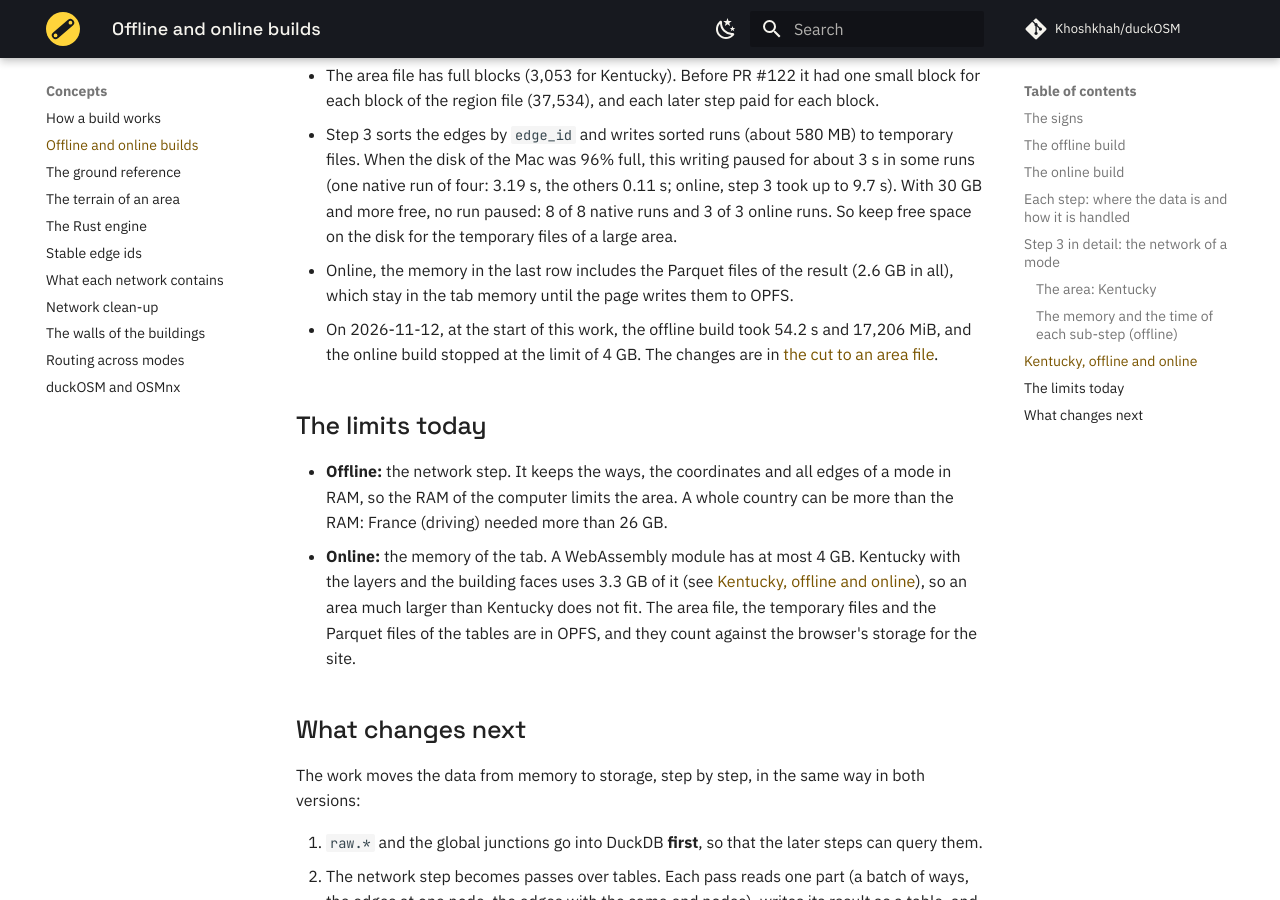
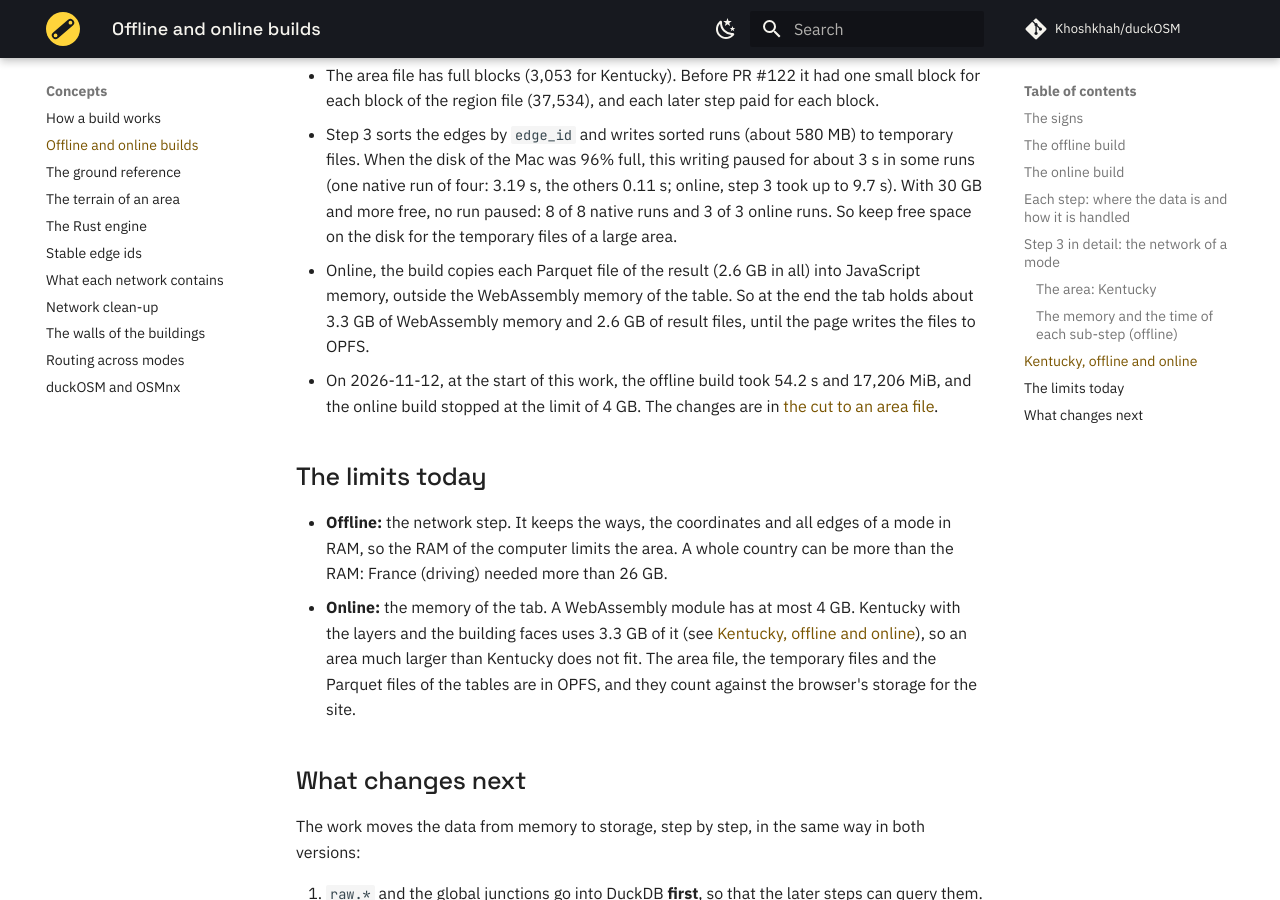
Before and after one commit to Khoshkhah/duckOSM, an MkDocs documentation site: the page built from docs/concepts/offline-online.md, in a window 1280 px wide and 900 px high, scrolled down 14706 px. Built offline with MkDocs 1.6.1 and Material for MkDocs 9.7.7, drawn with Linux system fonts in a browser that asks for light colours; comment, search, counter and statistics services are not loaded.

Commit message:
Docs: the result files are in JavaScript memory, not in the WebAssembly memory
Co-Authored-By: Claude Opus 5.5 <noreply@anthropic.com>

```diff
--- a/docs/concepts/offline-online.md
+++ b/docs/concepts/offline-online.md
@@ -269,8 +269,9 @@ A WebAssembly module can use at most 4 GB (4,096 MiB), so the online build with
   Mac was 96% full, this writing paused for about 3 s in some runs (one native run of four: 3.19 s, the others 0.11 s;
   online, step 3 took up to 9.7 s). With 30 GB and more free, no run paused: 8 of 8 native runs and 3 of 3 online runs.
   So keep free space on the disk for the temporary files of a large area.
-- Online, the memory in the last row includes the Parquet files of the result (2.6 GB in all), which stay in the tab
-  memory until the page writes them to OPFS.
+- Online, the build copies each Parquet file of the result (2.6 GB in all) into JavaScript memory, outside the
+  WebAssembly memory of the table. So at the end the tab holds about 3.3 GB of WebAssembly memory and 2.6 GB of
+  result files, until the page writes the files to OPFS.
 - On 2026-11-12, at the start of this work, the offline build took 54.2 s and 17,206 MiB, and the online build
   stopped at the limit of 4 GB. The changes are in
   [the cut to an area file](https://github.com/Khoshkhah/duckOSM/blob/main/docs/design/cut_stream.md).
```
